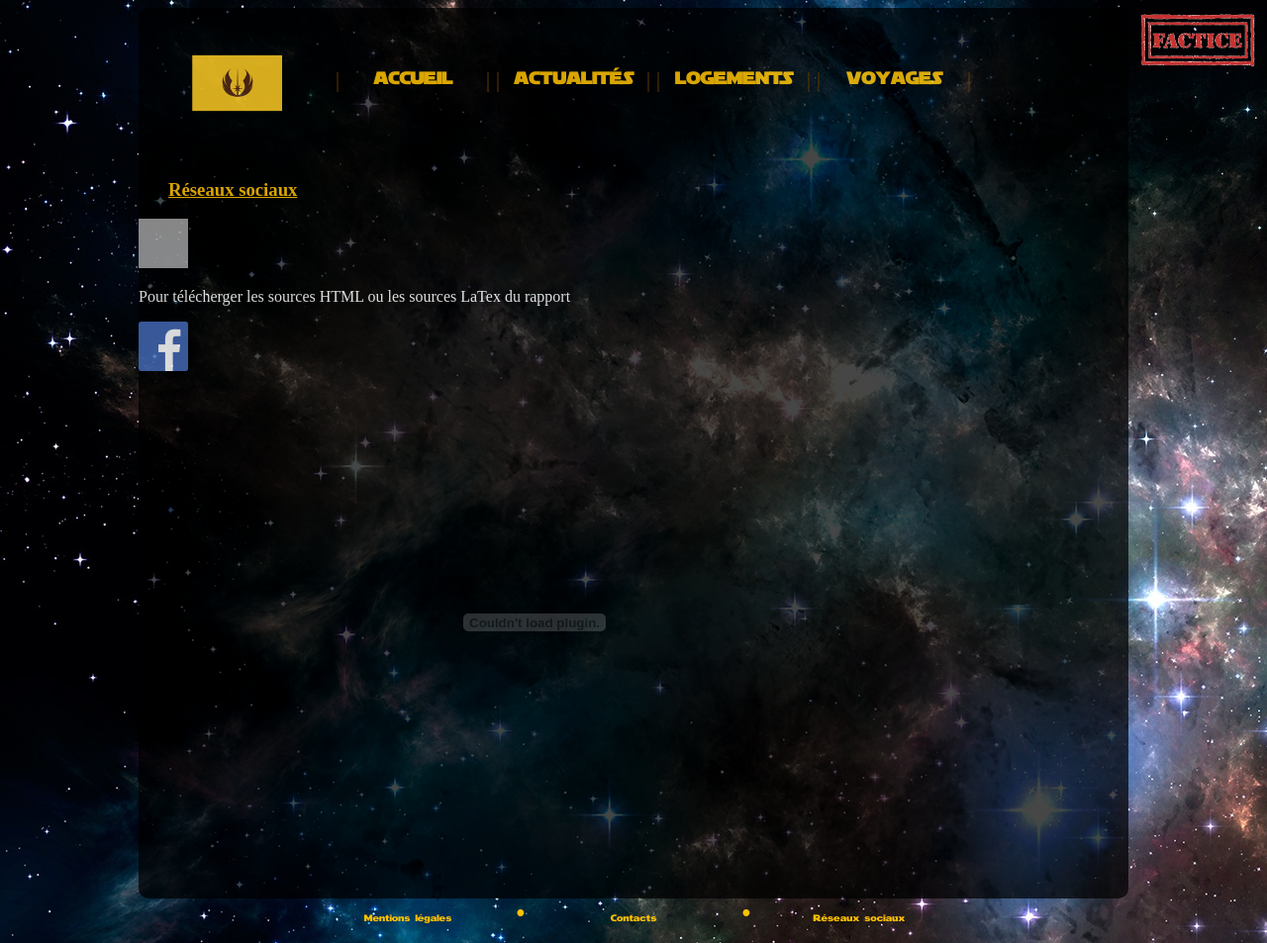
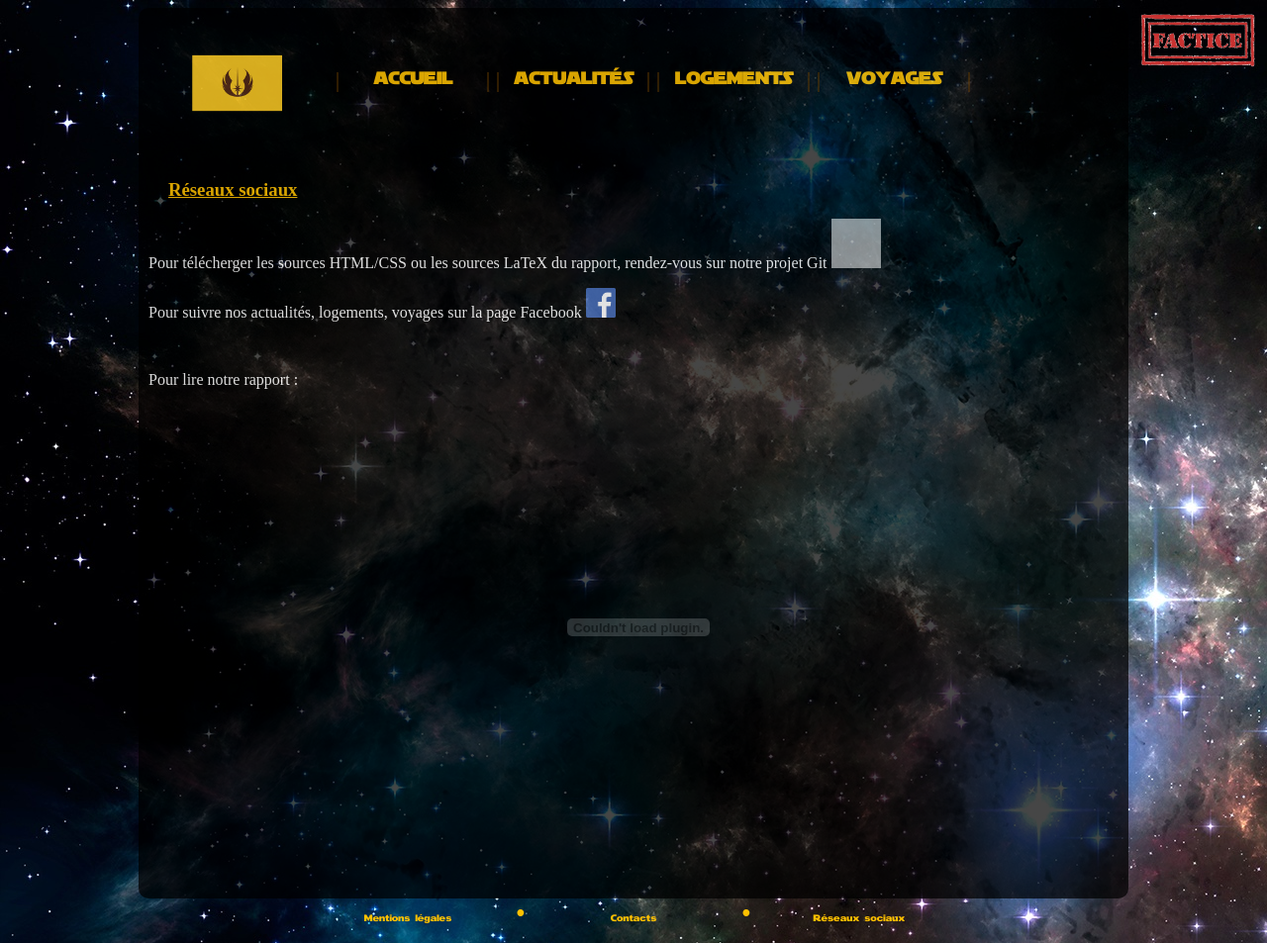
Before and after one commit to CappiLucky/projetITW, a plain HTML site: page reseaux.html in a window 1280 px wide. Shown: the whole page at 99% size. Drawn offline with nearby package versions, Linux system fonts and the light colour scheme; grey boxes are pictures that could not be loaded; a script that the page names is missing.

Commit message:
page reseau

```diff
--- a/reseaux.html
+++ b/reseaux.html
@@ -33,20 +33,25 @@
 
 			<h3>Réseaux sociaux</h3>
 
-<!-- 4 blocs a la suite verticalement de logement: image + prix + description + ... -->
+<!-- diff reseaux où voir notre projet -->
+<div id="rs">
 <div id="git_div">
-	<a href="https://github.com/blackjack-nix/projetITW" target="_BLANK" ><img id="git" class="icone"src="images/images_logo/git.png"></a>
-	<p id="text_git" class="text_icone">Pour télécherger les sources HTML ou les sources LaTex du rapport</p>
+	<p class="text">Pour télécherger les sources HTML/CSS ou les sources LaTeX du rapport, rendez-vous sur notre projet Git
+		<a href="https://github.com/blackjack-nix/projetITW" target="_BLANK" ><img id="git" class="icone1" src="images/images_logo/git.png"></a>
+	</p>
 </div>
 
 <div id="fb_div">
-	<a href="https://www.facebook.com/Etudes-inter-galaxie-103202217787330/?" target="_BLANK"><img id="fb" class="icone" src="images/images_logo/fb.png"></a>
-</div>
+	<p class="text">Pour suivre nos actualités, logements, voyages sur la page Facebook
+		<a href="https://www.facebook.com/Etudes-inter-galaxie-103202217787330/?" target="_BLANK"><img id="fb" class="icone2" src="images/images_logo/fb.png"></a>
+	 </p>
+</div></br>
 
 <div>
-	<embed id="rapport" src="rapport.pdf" type="application/pdf">
+	<p class="text">Pour lire notre rapport : </p>
+	<center><embed id="rapport" src="rapport.pdf" type="application/pdf"></center>
 </div>
-
+</div>
 	</div>
 
   <!-- bas de page: credits+contacts+mentionsl legal+reseau sociaux+ dev durable+newsletter -->
--- a/style/reseau.css
+++ b/style/reseau.css
@@ -1,17 +1,26 @@
+#rs{
+	margin-left: 10px;
+}
+
 #rapport {
 	width:800px;
-	height:500px;
+	height:450px;
 }
 
-.icone{
+#git_div{}
+
+#fb_div{}
+
+.icone1{
 	width: 50px;
 	height: 50px;
 }
 
-.text_icone{
-
+.icone2{
+	width: 30px;
+	height: 30px;
 }
 
-#text_git{
-
+.text{
+	position: relative;
 }
```
